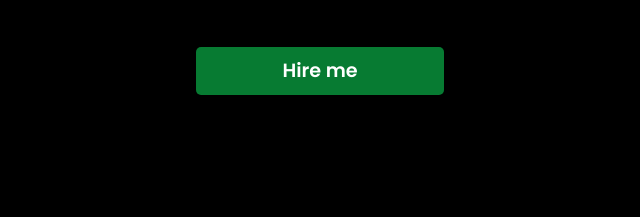
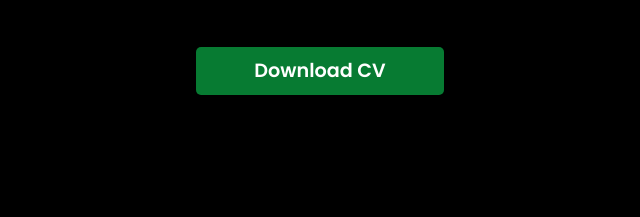
Before and after one commit to bkskafle/bikash-kafle, a plain HTML site: page index.html in a window 1280 px wide. Shown: the part 459-676 px from the top of the page, 544-1184 px from the left. Drawn offline with nearby package versions, Linux system fonts and the light colour scheme.

Commit message:
Update index.html

```diff
--- a/index.html
+++ b/index.html
@@ -765,7 +765,7 @@
                     <a href="tel:+9779749759654" data-aos="fade-up" data-aos-duration="1500" data-aos-delay="1700"><i class="fa-solid fa-phone"></i></a>
                 </div>
                 <div class="btn" data-aos="zoom-in" data-aos-duration="1500" data-aos-delay="1800">
-                     <a href="CV.pdf" target="_blank">Hire me</a>
+                     <a href="CV.pdf" target="_blank">Download CV</a>
                 </div>
             </div>
         </div>
```
